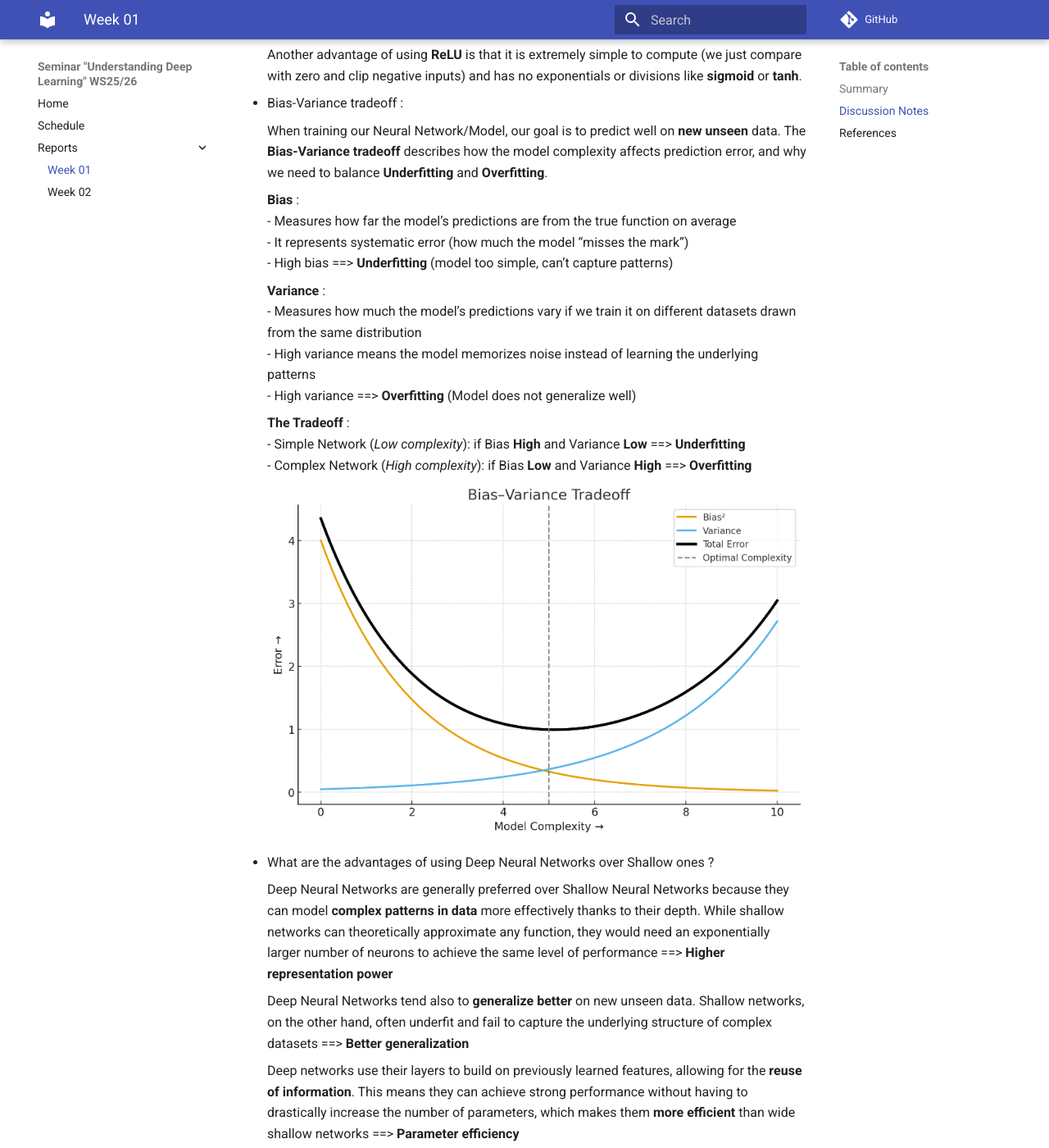
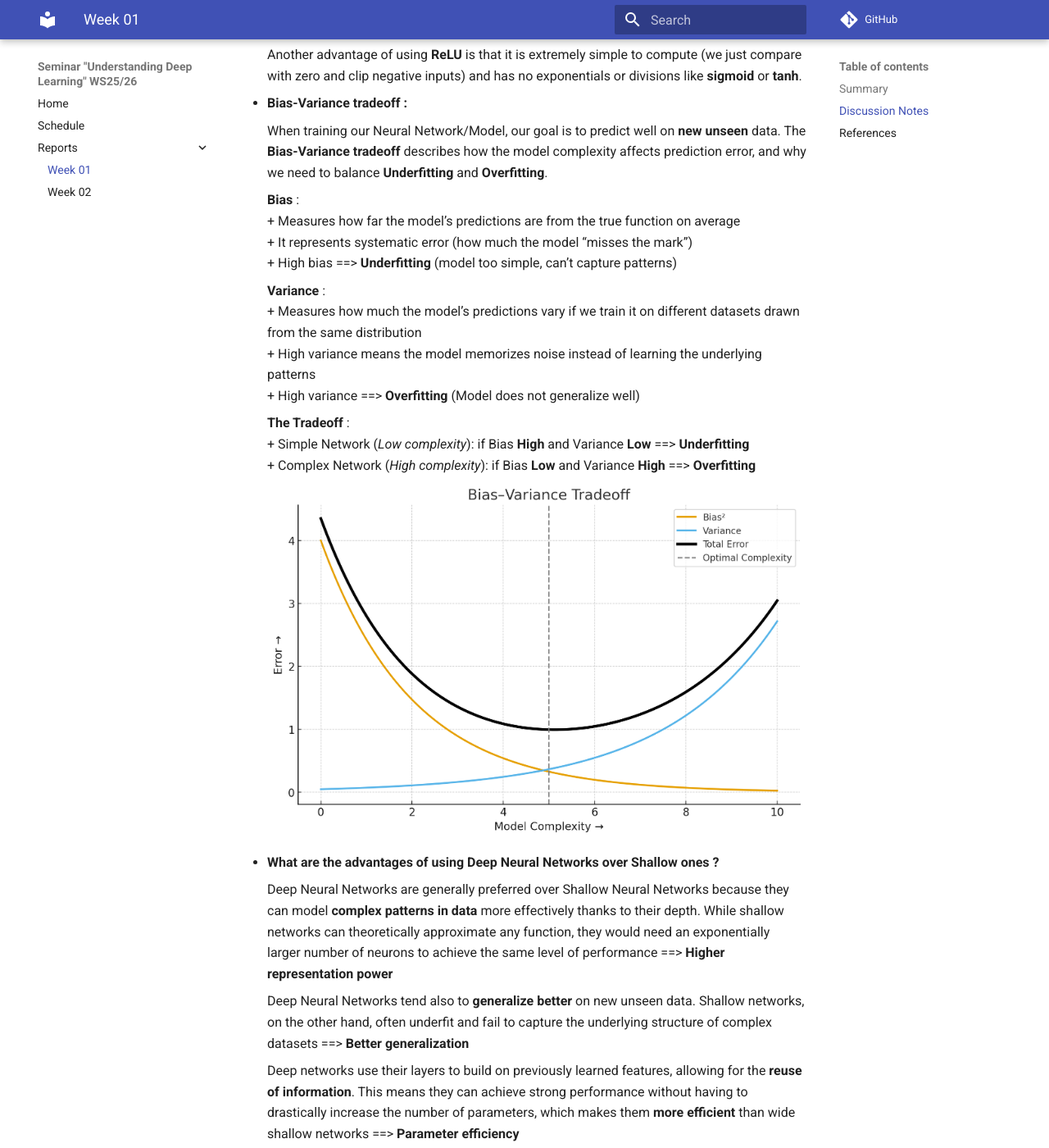
Before and after one commit to link-er/seminar_UDL_wise2526, an MkDocs documentation site: the page built from docs/reports/week01_kickoff.md, in a window 1280 px wide and 1400 px high, scrolled down 738 px. Shown: the whole window at 82% size. Built offline with MkDocs 1.6.1 and Material for MkDocs 9.7.7, drawn with Linux system fonts in a browser that asks for light colours; comment, search, counter and statistics services are not loaded; some of the changed text lies outside the part shown.

```diff
--- a/docs/reports/week01_kickoff.md
+++ b/docs/reports/week01_kickoff.md
@@ -15,7 +15,7 @@
 
 ## Discussion Notes
 
-- Why is ReLU the most used activation function in practice ?
+- **Why is ReLU the most used activation function in practice ?**
 
     **ReLU** is the most widely used activation function in practice because it offers
     a simple yet powerful balance between computational efficiency and effective gradient propagation.
@@ -32,30 +32,30 @@
     Another advantage of using **ReLU** is that it is extremely simple to compute (we just compare with zero and clip negative inputs)
     and has no exponentials or divisions like **sigmoid** or **tanh**.
 
-- Bias-Variance tradeoff :
+- **Bias-Variance tradeoff :**
 
     When training our Neural Network/Model, our goal is to predict well on **new unseen** data.
     The **Bias-Variance tradeoff** describes how the model complexity affects prediction error, and why we
     need to balance **Underfitting** and **Overfitting**.
 
     **Bias** :<br>
-    - Measures how far the model’s predictions are from the true function on average<br>
-    - It represents systematic error (how much the model “misses the mark”)<br>
-    - High bias ==> **Underfitting** (model too simple, can’t capture patterns)
+       + Measures how far the model’s predictions are from the true function on average<br>
+       + It represents systematic error (how much the model “misses the mark”)<br>
+       + High bias ==> **Underfitting** (model too simple, can’t capture patterns)
 
     **Variance** :<br>
-    - Measures how much the model’s predictions vary if we train it on different datasets drawn from the same distribution<br>
-    - High variance means the model memorizes noise instead of learning the underlying patterns<br>
-    - High variance ==> **Overfitting** (Model does not generalize well)
+       + Measures how much the model’s predictions vary if we train it on different datasets drawn from the same distribution<br>
+       + High variance means the model memorizes noise instead of learning the underlying patterns<br>
+       + High variance ==> **Overfitting** (Model does not generalize well)
 
     **The Tradeoff** :<br>
-    - Simple Network (*Low complexity*): if Bias **High** and Variance **Low** ==> **Underfitting**<br>
-    - Complex Network (*High complexity*): if Bias **Low** and Variance **High** ==> **Overfitting**
+       + Simple Network (*Low complexity*): if Bias **High** and Variance **Low** ==> **Underfitting**<br>
+       + Complex Network (*High complexity*): if Bias **Low** and Variance **High** ==> **Overfitting**
 
     ![Bias-Variance tradeoff](../images/Bias-Variance-Tradeoff.jpg)
 
 
-- What are the advantages of using Deep Neural Networks over Shallow ones ?
+- **What are the advantages of using Deep Neural Networks over Shallow ones ?**
 
     Deep Neural Networks are generally preferred over Shallow Neural Networks because they can model
     **complex patterns in data** more effectively thanks to their depth. While shallow networks can
@@ -69,7 +69,7 @@
     This means they can achieve strong performance without having to drastically increase the number of parameters,
     which makes them **more efficient** than wide shallow networks ==> **Parameter efficiency**
 
-- What does folding the input space actually mean ? (TODO)
+- **What does folding the input space actually mean ?** (TODO)
 
 
 
```
